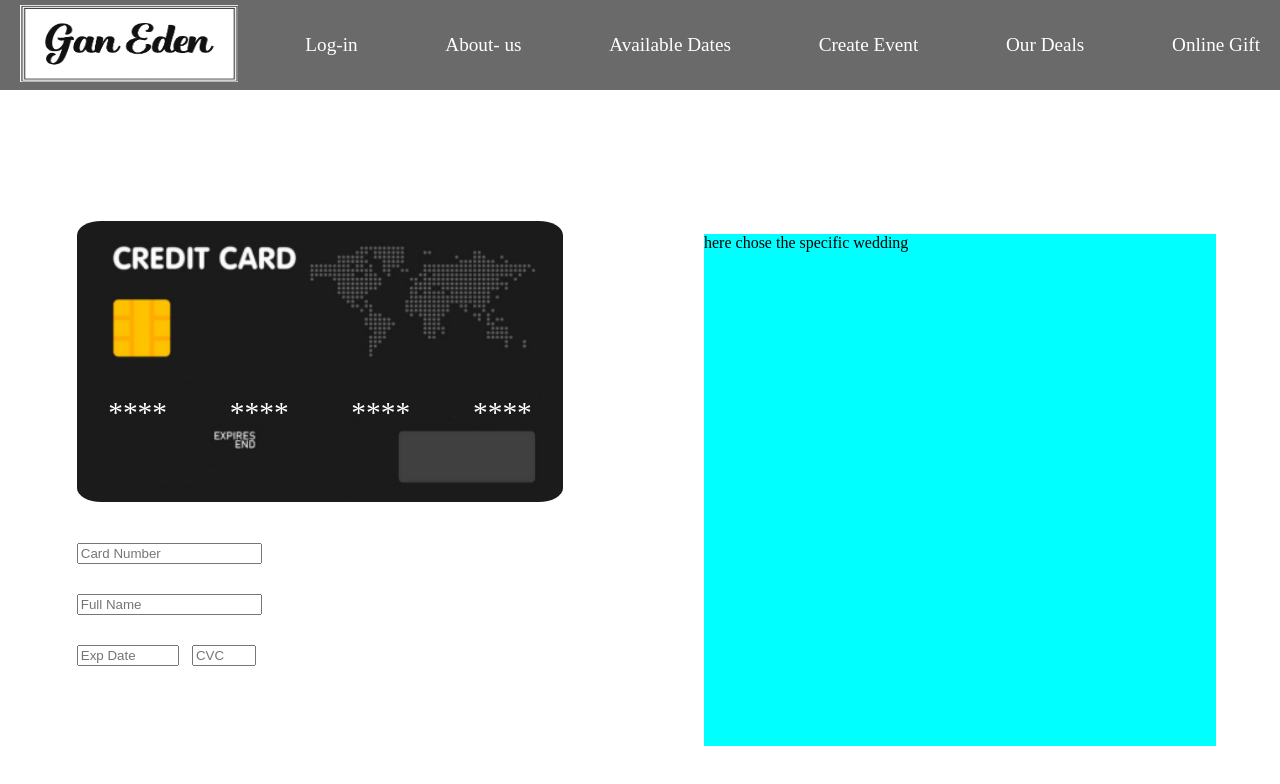
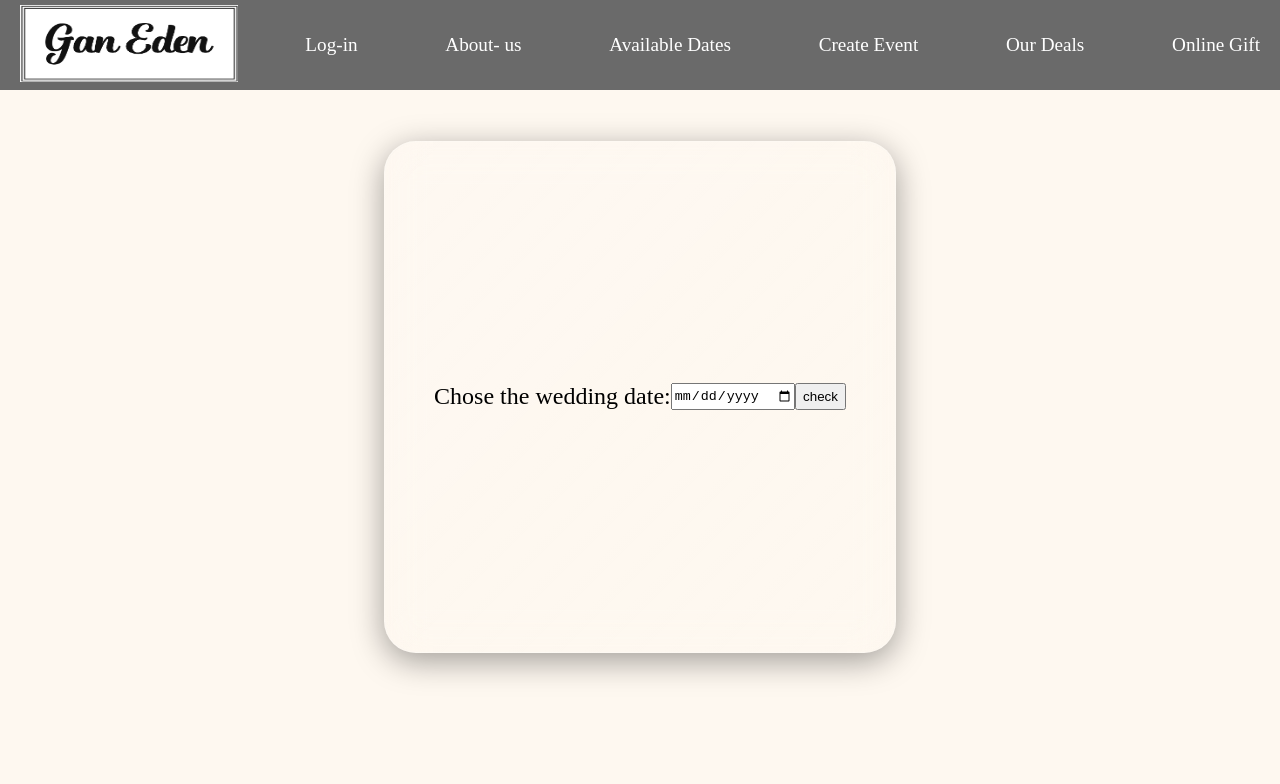
Before and after one commit to danielbrizel8/middle-project, a React (Vite) app: page /Gift in a window 1280 px wide. Shown: the top 784 px of the page. Built offline with nearby package versions, Linux system fonts and the light colour scheme.

Commit message:
finish gift and more func

```diff
--- a/package.json
+++ b/package.json
@@ -10,6 +10,7 @@
     "preview": "vite preview"
   },
   "dependencies": {
+    "@emailjs/browser": "^3.11.0",
     "@emotion/react": "^11.11.0",
     "@emotion/styled": "^11.11.0",
     "@mui/icons-material": "^5.11.16",
--- a/src/components/Gift.jsx
+++ b/src/components/Gift.jsx
@@ -1,19 +1,48 @@
-import React, { useState, useEffect } from 'react'
+import React, { useState, useEffect, useRef } from 'react'
 import './../styling/gift.css'
+import { TextField, InputLabel } from '@mui/material'
+import emailjs from '@emailjs/browser';
 
 function Gift() {
+
+  const form = useRef();
+
+  const sendEmail = (e) => {
+
+    e.preventDefault();
+
+    emailjs.sendForm('service_vi3wwbg', 'template_3if17xx', form.current, 'JOKmoWcByn6zBklXt')
+      .then((result) => {
+        console.log(result.text);
+      }, (error) => {
+        console.log(error.text);
+      });
+
+
+
+  };
+
+  const [localData, setLocalData] = useState(JSON.parse(localStorage.getItem('weddings')))
   const [cardNumber, setCardNumber] = useState()
+  const [checkDate, setCheckDate] = useState(false)
+  const [newDate, setNewDate] = useState(false)
   const [cardName, setCardName] = useState()
   const [cardExp, setCardExp] = useState()
   const [cardCVC, setCardCVC] = useState()
+  const [chosenDate, setChosenDate] = useState();
+  const [weddingNames, setWeddingNames] = useState("NOT FOUND")
+  const [chosenWedding, setChosenWedding] = useState();
+  const [payClick, setPayClick] = useState(false)
   const [arrCardNumber, setArrCardNumber] = useState()
   const [card4Number, setCard4Number] = useState(['*', "*", "*", "*"])
   const [card8Number, setCard8Number] = useState(['*', "*", "*", "*"])
   const [card12Number, setCard12Number] = useState(['*', "*", "*", "*"])
   const [card16Number, setCard16Number] = useState(['*', "*", "*", "*"])
+  const [email,setEmail] = useState();
+  const [toPay,setToPay] = useState();
 
   useEffect(() => {
-    if (cardNumber > 0) {
+    if (cardNumber != undefined) {
       setArrCardNumber(cardNumber.split(''))
       setCard4Number([cardNumber[0], cardNumber[1], cardNumber[2], cardNumber[3]])
       setCard8Number([cardNumber[4], cardNumber[5], cardNumber[6], cardNumber[7]])
@@ -27,9 +56,56 @@ function Gift() {
   function handleCardNum(e) {
     setCardNumber(e.target.value)
   }
+  function handleDate(e) {
+    setChosenDate(e.target.value)
+
+    setChosenWedding(localData.find((wedding) => chosenDate == wedding.weddingDate))
+    setCheckDate(false)
+
+  }
+
+  useEffect(() => {
+    chosenWedding != undefined ? setWeddingNames(`${chosenWedding.husbandName} & ${chosenWedding.wifeName}`) : setWeddingNames('NOT FOUND')
+  }, [chosenWedding]);
+
   return (
     <div className='gift-container'>
-      <div className="credit-card-box">
+      <div className="chose-wedding-box">
+        <div className='form-chose-wedding'>
+          <div className="date-wedding-select">
+            <label className='date-lable' htmlFor="date-select">Chose the wedding date: </label>
+            <input type="date" name="date-select" id="date-select" onChange={(e) => handleDate(e)} />
+            <button className='checked-button' onClick={() => { setCheckDate(true); setChosenWedding(localData.find((wedding) => chosenDate == wedding.weddingDate)); }}>check</button>
+          </div>
+          {(checkDate) && <div className="open-after-date">
+            <div className="married-names">
+              <InputLabel>Chosen Wedding</InputLabel>
+              <TextField
+
+                value={weddingNames}
+                InputProps={{
+                  readOnly: true,
+                }} />
+            </div>
+            <div className="user-email">
+              <TextField type='email' name='user_email' label="Enter Email" onChange={(e) => setEmail(e.target.value)}></TextField>
+            </div>
+            <div className="chose-amout-gift">
+              <TextField type='number' name='amount' label="Enter Your Gift ($)" onChange={(e) => setToPay(e.target.value)}></TextField>
+            </div>
+            <div className="pay-button">
+              <button className="Btn" onClick={() => setPayClick(!payClick)}>
+                Pay
+                <svg className="svgIcon" viewBox="0 0 576 512"><path d="M512 80c8.8 0 16 7.2 16 16v32H48V96c0-8.8 7.2-16 16-16H512zm16 144V416c0 8.8-7.2 16-16 16H64c-8.8 0-16-7.2-16-16V224H528zM64 32C28.7 32 0 60.7 0 96V416c0 35.3 28.7 64 64 64H512c35.3 0 64-28.7 64-64V96c0-35.3-28.7-64-64-64H64zm56 304c-13.3 0-24 10.7-24 24s10.7 24 24 24h48c13.3 0 24-10.7 24-24s-10.7-24-24-24H120zm128 0c-13.3 0-24 10.7-24 24s10.7 24 24 24H360c13.3 0 24-10.7 24-24s-10.7-24-24-24H248z"></path></svg>
+              </button>
+            </div>
+          </div>}
+
+
+        </div>
+
+      </div>
+      {(payClick && weddingNames != "NOT FOUND") && <div className="credit-card-box">
         <div className="credit-card">
           <div className="number-card">
             <div>{card4Number}</div>
@@ -47,6 +123,8 @@ function Gift() {
           </div>
         </div>
         <div className="credit-card-inputs">
+          <form ref={form} onSubmit={sendEmail}>
+
             <div className="inputs-box">
               <div className="card-number-input">
                 <input placeholder='Card Number' maxLength="16" type="text" onChange={(e) => handleCardNum(e)} />
@@ -57,16 +135,20 @@ function Gift() {
               <div className="short-input-card">
                 <input placeholder='Exp Date' maxLength="5" className='exp-date-input' type="text" onChange={(e) => setCardExp(e.target.value)} />
                 <input placeholder='CVC' maxLength="3" className='cvc-number' type="text" onChange={(e) => setCardCVC(e.target.value)} />
+                <input className='end-pay-button' type="submit" value="Send" />
+              </div>
+              <div className='input-none'>
+                <input type="text" name='user_email' value={email}  />
+                <input type="text" name='full_name' value={cardName}  />
+                <input type='text' name='wedding_names' value={weddingNames} />
+                <input type='text' name='gift_sum' value={toPay} />
               </div>
             </div>
+
+          </form>
         </div>
-      </div>
-      <div className="chose-wedding-box">
-        <div>
-          here chose the specific wedding
-        </div>
+      </div>}
 
-      </div>
     </div>
   )
 }
--- a/src/styling/gift.css
+++ b/src/styling/gift.css
@@ -1,29 +1,38 @@
-.gift-container{
-    height: 100vh;
+.gift-container {
+    height: 100vw;
     display: flex;
-    align-items: center;
+    /* align-items: center; */
     justify-content: space-around;
-}
-.chose-wedding-box{
-    height: 40vw;
-    width: 40vw;
-    background-color: aqua;
-}
-
-.credit-card-inputs{
-    width: 40vw;
-    height: 40vw;
+    background-color: rgb(254, 248, 240);
 
 }
 
-.credit-card-box{
-display: flex;
-flex-direction: column;
-align-items: center;
-margin-top: 10vw;
+.chose-wedding-box {
+    height: 40vw;
+    width: 40vw;
+    margin-top: 4vw;
+    background: linear-gradient(135deg, rgba(255,255,255, 0.1), rgba(255,255,255, 0));
+    -webkit-backdrop-filter: blur(20px);
+    backdrop-filter: blur(20px);
+    box-shadow: 0 8px 32px 0 rgba(0, 0, 0, 0.37);
+    border: 1px solid rgba(255, 255, 255, 0.18);
+    border-radius: 32px;
+    display: flex;
+    justify-content: center;
 }
 
-.credit-card{
+.credit-card-inputs {
+    width: 40vw;
+    height: 27vw;
+}
+
+.credit-card-box {
+    display: flex;
+    flex-direction: column;
+    align-items: center;
+}
+
+.credit-card {
     width: 38vw;
     height: 22vw;
     background-image: url('./../assets/credit-card.png');
@@ -38,20 +47,23 @@ margin-top: 10vw;
     top: 5vw;
 
 }
-.number-card{
+
+.number-card {
     display: flex;
     margin-top: 8vw;
     font-size: 2.3vw;
     width: 100%;
     justify-content: space-around;
 }
-.ex-date{
+
+.ex-date {
     position: relative;
     bottom: -1vw;
     display: flex;
     justify-content: center;
 }
-.card-holder{
+
+.card-holder {
     display: flex;
     width: 100%;
     font-size: 2vw;
@@ -60,7 +72,7 @@ margin-top: 10vw;
     right: -2vw;
 }
 
-.inputs-box{
+.inputs-box {
     margin-top: 7vw;
     margin-left: 1vw;
     height: 12vw;
@@ -68,13 +80,144 @@ margin-top: 10vw;
     flex-direction: column;
     justify-content: space-around;
 }
-.short-input-card{
+.date-wedding-select{
+    display: flex;
+    justify-content: center;
+    flex-wrap: wrap;
+}
+.short-input-card {
     display: flex;
 }
-.exp-date-input{
+
+.exp-date-input {
     width: 8vw;
 }
-.cvc-number{
+
+.cvc-number {
     width: 5vw;
     margin-left: 1vw;
 }
+.end-pay-button{
+    cursor: pointer;
+    margin-left: 5vw;
+    width: 4vw;
+    height: 2vw;
+    border-radius: 10px;
+    background-color: green;
+    color: white;
+    border-style: none;
+    /* transition: 0.5s; */
+}
+.end-pay-button:hover{
+    border-style: solid;
+    border-color: white;
+    transform: scale(1.2);
+}
+.checked-button{
+    cursor: pointer;
+}
+
+.form-chose-wedding {
+    display: flex;
+    flex-direction: column;
+    align-items: center;
+    justify-content: space-around;
+
+}
+.date-lable{
+    font-family: 'Alkatra', cursive;
+    font-size: x-large;
+}
+
+.open-after-date {
+    height: 30vw;
+    display: flex;
+    flex-direction: column;
+    justify-content: space-evenly;
+}
+.input-none{
+    display: none;
+}
+
+
+
+
+
+
+
+.pay-button{
+    display: flex;
+    justify-content: center;
+}
+
+.Btn {
+    width: 130px;
+    height: 40px;
+    display: flex;
+    align-items: center;
+    justify-content: center;
+    background-color: rgb(15, 15, 15);
+    border: none;
+    color: white;
+    font-weight: 600;
+    gap: 8px;
+    cursor: pointer;
+    box-shadow: 5px 5px 10px rgba(0, 0, 0, 0.103);
+    position: relative;
+    overflow: hidden;
+    transition-duration: .3s;
+}
+
+.svgIcon {
+    width: 16px;
+}
+
+.svgIcon path {
+    fill: white;
+}
+
+.Btn::before {
+    width: 130px;
+    height: 130px;
+    position: absolute;
+    content: "";
+    background-color: white;
+    border-radius: 50%;
+    left: -100%;
+    top: 0;
+    transition-duration: .3s;
+    mix-blend-mode: difference;
+}
+
+.Btn:hover::before {
+    transition-duration: .3s;
+    transform: translate(100%, -50%);
+    border-radius: 0;
+}
+
+.Btn:active {
+    transform: translate(5px, 5px);
+    transition-duration: .3s;
+}
+
+
+@media screen and (max-width: 780px) {
+    .gift-container {
+        display: grid;
+        grid-template-rows: repeat(2,1fr);
+    }
+    .chose-wedding-box {
+        height: 500px;
+        width: 500px;
+        background: linear-gradient(135deg, rgba(255,255,255, 0.1), rgba(255,255,255, 0));
+        -webkit-backdrop-filter: blur(20px);
+        backdrop-filter: blur(20px);
+        box-shadow: 0 8px 32px 0 rgba(0, 0, 0, 0.37);
+        border: 1px solid rgba(255, 255, 255, 0.18);
+        border-radius: 32px;
+        display: flex;
+        justify-content: center;
+    }
+
+
+  }
```
Also changed, not shown: 1 other file (tests, documents, lock files or other folders). Lines whose indentation alone changed are shown as unchanged.
